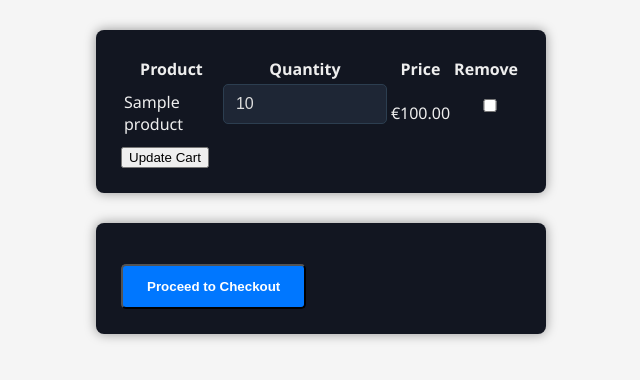
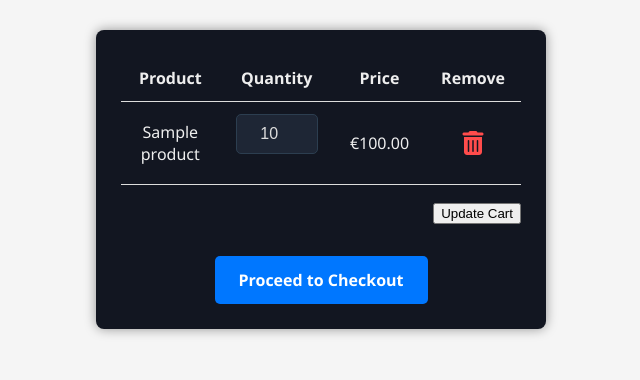
Before and after one commit to lra2001/igospace, a Flask app: template templates/cart.html in a window 1280 px wide. Shown: the part 112-492 px from the top of the page, without its empty margins (319-959 px from the left). Run offline with Flask 3, Linux system fonts and the light colour scheme; tables that the repository leaves empty hold one stand-in row (values such as "Sample post"); the template is opened without the code that fills it: values that come from a table or form of the project are taken from there, most other values are stand-ins (such as "Sample title", 1, 10 or a date in 2020); some libraries are stand-ins or nearby versions.

Commit message:
add bootsrap, jquery and fontawesome
- add fontawesome, bootstrap and jquery
- update cart form to use trash icon instead of checkbox
- update js to work with the new trash icon
- update cart.html sytling
- update checkout
- create order_confirmation page
- update button and table styling

```diff
--- a/models.py
+++ b/models.py
@@ -53,3 +53,8 @@ class OrderItem(db.Model):
     product_id = db.Column(db.Integer, db.ForeignKey('product.id'), nullable=False)
     quantity = db.Column(db.Integer, nullable=False)
     price = db.Column(db.Float, nullable=False)
+
+class CartItem(db.Model):
+    @property
+    def subtotal(self):
+        return self.product.price * self.quantity
--- a/static/css/style.css
+++ b/static/css/style.css
@@ -49,6 +49,75 @@ body {
 
 .btn-primary:hover {
     background-color: #005bb5;
+}
+
+.update_cart-btn {
+  margin-top: 1rem;
+  text-align: right;
+}
+
+.remove-icon {
+    background: none;
+    border: none;
+    cursor: pointer;
+    display: flex;
+    align-items: center; /* Align icon to center */
+    justify-content: center; /* Center horizontally */
+    height: 40px;
+    width: 40px;
+    padding: 0;
+    margin: 0 auto;
+}
+
+.remove-icon i {
+    font-size: 1.5rem;
+    color: #ff4c4c;
+    margin: 0;
+    display: block;
+}
+
+.remove-icon:hover {
+  color: #e74c3c;
+  transform: scale(1.1);
+}
+
+.checkout-btn {
+  margin-top: 1rem;
+  text-align: center;
+}
+
+.checkout-form {
+  margin-top: 1rem;
+}
+
+.checkout-table {
+  width: 100%;
+  border-collapse: collapse;
+  margin-bottom: 1rem;
+}
+
+.checkout-table th,
+.checkout-table td {
+  padding: 0.75rem 1rem;
+  text-align: left;
+  border-bottom: 1px solid #ddd;
+}
+
+.checkout-total {
+  text-align: right;
+  font-size: 1.1rem;
+  margin-top: 1rem;
+}
+
+.product-name {
+  max-width: 200px;
+  word-wrap: break-word;
+  white-space: normal;
+}
+
+.quantity-input {
+    text-align: center;
+    vertical-align: middle;
 }
 
 /* --- Features Section --- */
@@ -330,6 +399,26 @@ form input[type="submit"]:hover {
     background-color: #ff3b2e;
 }
 
+.cart-table {
+  width: 100%;
+  border-collapse: collapse;
+  margin-bottom: 1rem;
+}
+
+.cart-table th,
+.cart-table td {
+  padding: 0.75rem 1rem;
+  text-align: center;
+  vertical-align: middle;
+  border-bottom: 1px solid #ddd;
+}
+
+.product-name {
+  max-width: 200px;
+  word-wrap: break-word;
+  white-space: normal;
+}
+
 .error-message {
     margin-top: 5px;
     margin-bottom: 10px;
--- a/static/js/script.js
+++ b/static/js/script.js
@@ -0,0 +1,11 @@
+document.querySelectorAll('.remove-icon').forEach(function(btn) {
+  btn.addEventListener('click', function() {
+    var itemId = btn.getAttribute('data-item-id');
+    var checkbox = document.getElementById('remove-' + itemId);
+    if (checkbox) {
+      checkbox.checked = true;
+
+      btn.closest('form').submit();
+    }
+  });
+});
--- a/templates/base.html
+++ b/templates/base.html
@@ -4,6 +4,7 @@
   <title>{% block title %}iGo Space Travel{% endblock %}</title>
   <meta name="viewport" content="width=device-width, initial-scale=1.0">
   <link rel="stylesheet" href="{{ url_for('static', filename='css/style.css') }}">
+  <link rel="stylesheet" href="https://cdnjs.cloudflare.com/ajax/libs/font-awesome/6.4.2/css/all.min.css">
 </head>
 
 <body>
@@ -50,6 +51,9 @@
   </section>
 
   {% block scripts %}
+  <script src="https://kit.fontawesome.com/5860ee4324.js" crossorigin="anonymous"></script>
+  <script src="https://ajax.googleapis.com/ajax/libs/jquery/3.5.1/jquery.min.js"></script>
+  <script src="https://maxcdn.bootstrapcdn.com/bootstrap/3.4.1/js/bootstrap.min.js"></script>
   <script src="{{ url_for('static', filename='js/script.js') }}"></script>
   {% endblock %}
 
--- a/templates/cart.html
+++ b/templates/cart.html
@@ -7,8 +7,8 @@
 {% endblock %}
 
 {% block content %}
-<form method="POST" action="{{ url_for('update_cart') }}">
-  <table>
+<form method="POST" action="{{ url_for('update_cart') }}" class="card p-4 shadow-sm">
+  <table class="cart-table">
     <thead>
       <tr>
         <th>Product</th>
@@ -20,26 +20,35 @@
     <tbody>
       {% for item in cart_items %}
       <tr>
-        <td>{{ item.product.name if item.product is defined else item['product'].name }}</td>
+        <td class="product-name">{{ item.product.name if item.product is defined else item['product'].name }}</td>
         <td>
           <input type="number" name="quantities[{{ item.id if item.id is defined else item['product'].id }}]"
-            value="{{ item.quantity if item.quantity is defined else item['quantity'] }}" min="0">
-        </td>
-        <td>€{{ "%.2f"|format((item.product.price * item.quantity) if item.product is defined else item['subtotal'])}}
+            value="{{ item.quantity if item.quantity is defined else item['quantity'] }}" min="0" class="quantity-input">
         </td>
         <td>
-          <input type="checkbox" name="remove" value="{{ item.id if item.id is defined else item['product'].id }}">
+          €{{ "%.2f"|format((item.product.price * item.quantity) if item.product is defined else item['subtotal']) }}
+        </td>
+        <td>
+          <input type="checkbox" name="remove" value="{{ item.id if item.id is defined else item['product'].id }}"
+            style="display:none;" id="remove-{{ item.id if item.id is defined else item['product'].id }}">
+          <button type="button" class="remove-icon"
+            data-item-id="{{ item.id if item.id is defined else item['product'].id }}" title="Remove item">
+            <i class="fas fa-trash-alt"></i>
         </td>
       </tr>
       {% endfor %}
     </tbody>
   </table>
-  <button type="submit">Update Cart</button>
+
+  <div class="d-flex justify-content-between align-items-center mt-3">
+    <div class="update_cart-btn">
+      <button type="submit" class="btn btn-warning">Update Cart</button>
+    </div>
+    {% if cart_items %}
+    <div class="checkout-btn">
+      <a href="{{ url_for('checkout') }}" class="btn btn-primary">Proceed to Checkout</a>
+    </div>
+    {% endif %}
+  </div>
 </form>
-
-{% if cart_items %}
-<form action="{{ url_for('checkout') }}" method="get">
-  <button type="submit" class="btn btn-primary">Proceed to Checkout</button>
-</form>
-{% endif %}
 {% endblock %}
```
Also changed, not shown: templates/checkout.html (+18 -19 lines), templates/order_confirmation.html (added, +38 -0 lines).
